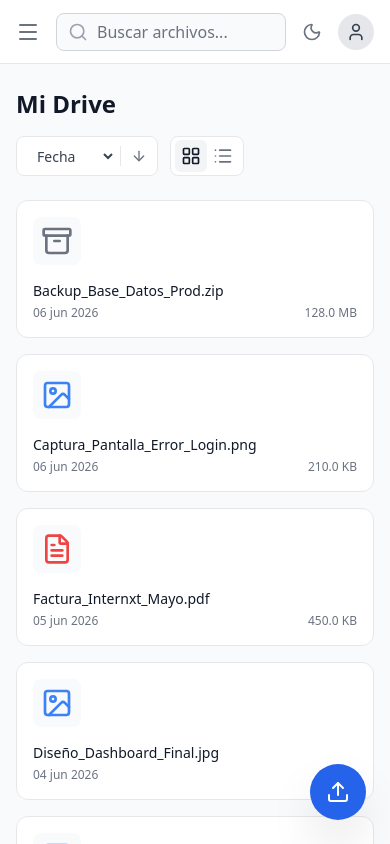
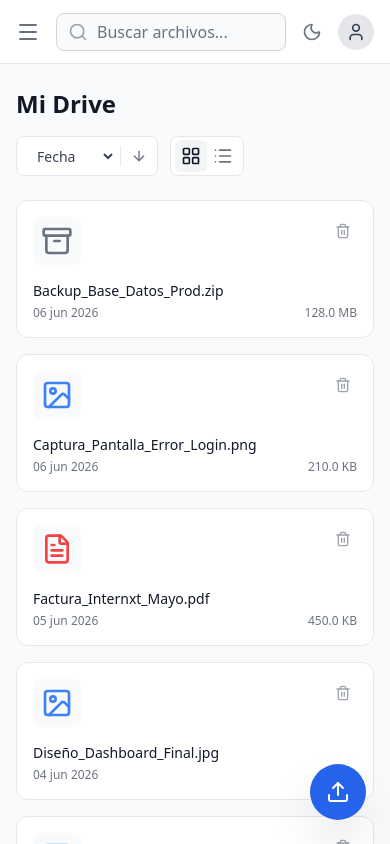
Before and after one commit to PAMABA261/internxt-drive-clone, a React (Vite) app: page / in a window 390 px wide. Built offline with nearby package versions, Linux system fonts and the light colour scheme.

Commit message:
fix: make delete buttons visible by default on touch devices

```diff
--- a/src/components/file-manager/FileCard.tsx
+++ b/src/components/file-manager/FileCard.tsx
@@ -39,7 +39,7 @@ export const FileCard = ({ file }: FileCardProps) => {
             e.stopPropagation();
             deleteFile(file.id);
           }}
-          className="p-1.5 text-gray-400 hover:text-red-500 hover:bg-red-50 dark:hover:bg-red-900/20 rounded-md opacity-0 group-hover:opacity-100 transition-all focus:opacity-100"
+          className="p-1.5 text-gray-400 hover:text-red-500 hover:bg-red-50 dark:hover:bg-red-900/20 rounded-md opacity-100 sm:opacity-0 sm:group-hover:opacity-100 transition-all focus:opacity-100"
           title="Eliminar archivo"
         >
           <Trash2 className="w-4 h-4" />
--- a/src/components/file-manager/FileList.tsx
+++ b/src/components/file-manager/FileList.tsx
@@ -89,7 +89,7 @@ export const FileList = () => {
                       e.stopPropagation();
                       deleteFile(file.id);
                     }}
-                    className="p-1.5 text-gray-400 hover:text-red-500 opacity-0 group-hover:opacity-100 transition-opacity"
+                    className="p-1.5 text-gray-400 hover:text-red-500 opacity-100 sm:opacity-0 sm:group-hover:opacity-100 transition-opacity"
                     title="Eliminar archivo"
                   >
                     <Trash2 className="w-5 h-5" />
```
